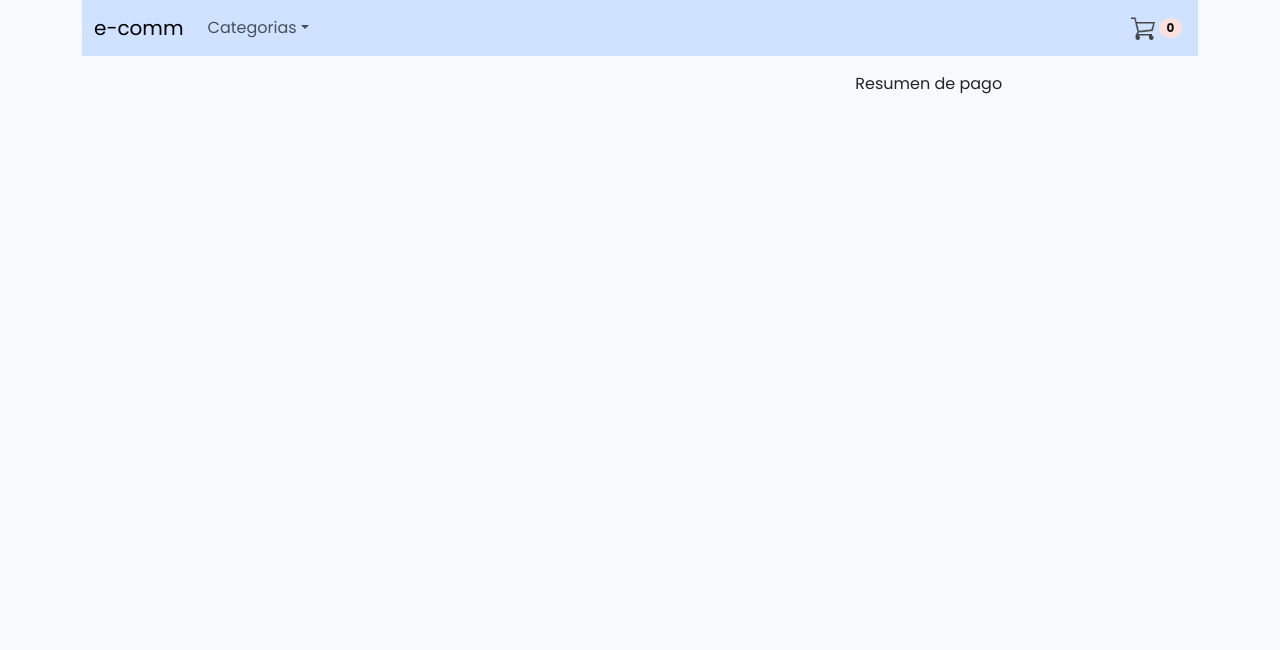
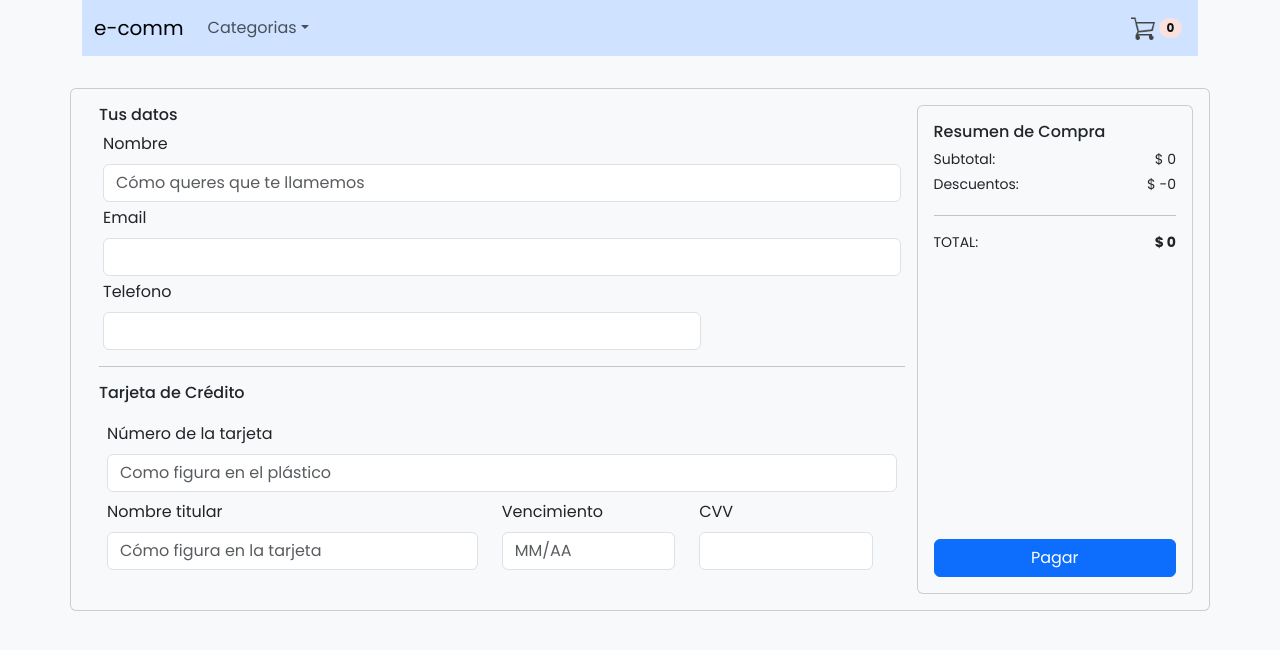
Before and after one commit to ghertzan/ton-mobles, a React (Vite) app: page /cart/cartDetail in a window 1280 px wide. Shown: the top 650 px of the page. Built offline with nearby package versions, Linux system fonts and the light colour scheme.

Commit message:
Pagina de pago

```diff
--- a/src/App.jsx
+++ b/src/App.jsx
@@ -11,13 +11,11 @@ function App() {
 				<Route path="/" element={<ItemListContainer />} />
 				<Route
 					path="/category/:categoryName"
-          element={<ItemListContainer />}
-        ></Route>
+					element={<ItemListContainer />}></Route>
 				<Route path="/item/:id" element={<ItemDetailContainer />}></Route>
 				<Route
 					path="/cart/cartDetail"
-          element={<CartDetailContainer />}
-        ></Route>
+					element={<CartDetailContainer />}></Route>
 			</Routes>
 		</BrowserRouter>
 	);
--- a/src/components/CartDetailContainer/CartDetailContainer.jsx
+++ b/src/components/CartDetailContainer/CartDetailContainer.jsx
@@ -1,25 +1,26 @@
 import { useCart } from "../../hooks/useCart";
 import CartItemDetail from "../CartItemDetail/CartItemDetail";
+import Payment from "../Payment/Payment";
 
 export default function CartDetailContainer() {
 	const { cart } = useCart();
 
 	return (
 		<>
-      <div className="container m-3 col-lg-12 g-3">
+			<div className="container-fluid mt-3 col-lg-12 g-3">
 				<div className="row">
-          <div className="col-lg-8">
+					<div>
+						<ol className="list-group list-group-numbered">
 							{cart.map((cartItem) => (
 								<CartItemDetail
 									key={cartItem.id}
-                cartItem={cartItem}
-              ></CartItemDetail>
+									cartItem={cartItem}></CartItemDetail>
 							))}
-          </div>
-
-          <div className="col-lg-4">Resumen de pago</div>
+						</ol>
 					</div>
 				</div>
+			</div>
+			<Payment />
 		</>
 	);
 }
--- a/src/components/CartItemDeleter/CartItemDeleter.jsx
+++ b/src/components/CartItemDeleter/CartItemDeleter.jsx
@@ -9,12 +9,9 @@ export default function CartItemDeleter({ item }) {
 
 	return (
 		<>
-      <div>
-        <span className=""> {item.qty} </span>
-        <button className="btn" onClick={handleDelete}>
+			<button onClick={handleDelete} className="btn">
 				<img src="../src/assets/001-basura.png" alt="delete" />
 			</button>
-      </div>
 		</>
 	);
 }
--- a/src/components/CartItemDetail/CartItemDetail.jsx
+++ b/src/components/CartItemDetail/CartItemDetail.jsx
@@ -2,5 +2,17 @@ import CartItemDeleter from "../CartItemDeleter/CartItemDeleter";
 import ItemCount from "../ItemCount/ItemCount";
 
 export default function CartItemDetail({ cartItem }) {
-  return <></>;
+	return (
+		<>
+			<li className="list-group-item d-flex justify-content-between align-items-start mt-1">
+				<div className="ms-2 me-auto">
+					<div className="fw-bold">{cartItem.title}</div>$ {cartItem.price}
+				</div>
+				<span className="badge bg-primary rounded-pill">{cartItem.qty}</span>
+				<span>
+					<CartItemDeleter item={cartItem} />
+				</span>
+			</li>
+		</>
+	);
 }
--- /dev/null
+++ b/src/components/Payment/Payment.jsx
@@ -0,0 +1,118 @@
+import { useCart } from "../../hooks/useCart";
+
+export default function Payment() {
+	const { getCartTotal, getCartTotalDiscounts } = useCart();
+
+	const subTotal = getCartTotal();
+	const discount = getCartTotalDiscounts();
+	const totalDiscount = (subTotal * discount) / 100;
+	const regexEmail = /^[a-zA-Z0-9._%+-]+@[a-zA-Z0-9.-]+\.[a-zA-Z]{2,}$/;
+
+	const handleEmail = (event) => {
+		console.log(regexEmail.test(event.currentTarget.value));
+	};
+
+	return (
+		<form>
+			<div className="row mt-3 card p-3 bg-light bg-opacity-10 flex-row">
+				<div className="col-lg-9">
+					<div>
+						<h6>Tus datos</h6>
+						<div className="m-1">
+							<label className="form-label">Nombre</label>
+							<input
+								type="text"
+								className="form-control"
+								placeholder="Cómo queres que te llamemos"
+								required
+							/>
+						</div>
+					</div>
+					<div className="m-1">
+						<label className="form-label">Email</label>
+						<input
+							type="text"
+							className="form-control"
+							placeholder=""
+							required
+							onSubmit={handleEmail}
+						/>
+					</div>
+					<div className="m-1">
+						<label className="form-label">Telefono</label>
+						<input
+							type="text"
+							className="form-control w-75"
+							placeholder=""
+							required
+						/>
+					</div>
+					<hr />
+					<div className="mt-3">
+						<h6 className="card-title">Tarjeta de Crédito</h6>
+						<div className="row p-2">
+							<div className="mt-1">
+								<label className="form-label">Número de la tarjeta</label>
+								<input
+									type="text"
+									className="form-control"
+									placeholder="Como figura en el plástico"
+									required
+								/>
+							</div>
+							<div className="row mt-2">
+								<div className="col-lg-6">
+									<div className="mb-3">
+										<label className="form-label">Nombre titular</label>
+										<input
+											type="text"
+											className="form-control"
+											placeholder="Cómo figura en la tarjeta"
+											required
+										/>
+									</div>
+								</div>
+								<div className="col-lg-3">
+									<div className="mb-3">
+										<label className="form-label">Vencimiento</label>
+										<input
+											type="text"
+											className="form-control"
+											required
+											placeholder="MM/AA"
+										/>
+									</div>
+								</div>
+								<div className="col-lg-3">
+									<div className="mb-3">
+										<label className="form-label">CVV</label>
+										<input type="text" className="form-control" required />
+									</div>
+								</div>
+							</div>
+						</div>
+					</div>
+				</div>
+				<div className="card col-lg-3 p-3 bg-light bg-opacity-10">
+					<div>
+						<h6 className="cart-title">Resumen de Compra</h6>
+						<div className="d-flex justify-content-between mb-1 small">
+							<span>Subtotal:</span>
+							<span>$ {subTotal}</span>
+						</div>
+					</div>
+					<div className="d-flex justify-content-between mb-1 small">
+						<span>Descuentos:</span>
+						<span>$ -{totalDiscount}</span>
+					</div>
+					<hr />
+					<div className="d-flex justify-content-between mb-1 small">
+						<span>TOTAL:</span>
+						<strong>$ {subTotal - totalDiscount}</strong>
+					</div>
+					<button className="btn btn-primary mt-auto">Pagar</button>
+				</div>
+			</div>
+		</form>
+	);
+}
--- a/src/providers/CartContextProvider.jsx
+++ b/src/providers/CartContextProvider.jsx
@@ -25,10 +25,32 @@ export default function CartContextProvider({ children }) {
 		return cart.reduce((acc, curr) => (acc += curr.qty), 0);
 	};
 
+	const getCartTotal = () => {
+		return cart.reduce((acc, curr) => acc + curr.qty * curr.price, 0);
+	};
+
+	const getCartTotalDiscounts = () => {
+		if (cart.length == 0) {
+			return 0;
+		} else {
+			let desc = 0;
+			cart.forEach((e) => {
+				desc += e.discountPercentage;
+			});
+			return desc;
+		}
+	};
+
 	return (
 		<CartContext.Provider
-      value={{ cart, addToCart, getCartQty, deleteFromCart }}
-    >
+			value={{
+				cart,
+				addToCart,
+				getCartQty,
+				deleteFromCart,
+				getCartTotal,
+				getCartTotalDiscounts,
+			}}>
 			{children}
 		</CartContext.Provider>
 	);
```
Lines whose indentation alone changed are shown as unchanged.
